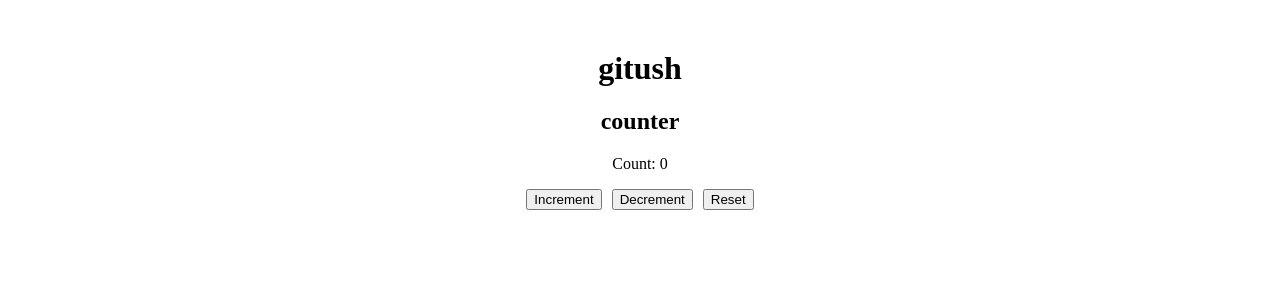
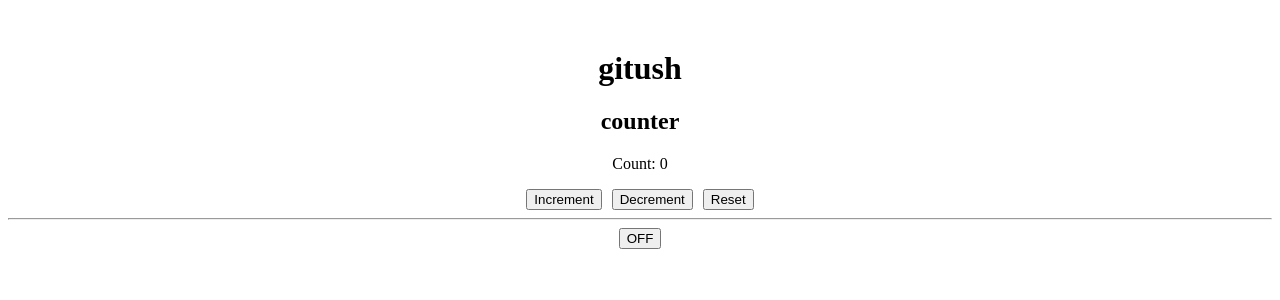
Before and after one commit to crystalfox1/giti, a React (Vite) app: page / in a window 1280 px wide. Shown: the top 300 px of the page. Built offline with nearby package versions, Linux system fonts and the light colour scheme.

Commit message:
add counter and toggle components

```diff
--- a/src/App.tsx
+++ b/src/App.tsx
@@ -1,10 +1,13 @@
 import Counter from "./Counter";
+import Toggle from "./Toggle";
 
 function App() {
   return (
     <div style={{ textAlign: "center", marginTop: "50px" }}>
       <h1>gitush</h1>
       <Counter />
+      <hr />
+      <Toggle />
     </div>
   );
 }
--- /dev/null
+++ b/src/Toggle.tsx
@@ -0,0 +1,15 @@
+import { useState } from "react";
+
+export default function Toggle() {
+  const [isOn, setIsOn] = useState<boolean>(false);
+
+  const buttonText = isOn ? "ON" : "OFF";
+
+  return (
+    <div>
+      <button onClick={() => setIsOn(!isOn)}>
+        {buttonText}
+      </button>
+    </div>
+  );
+}
```
